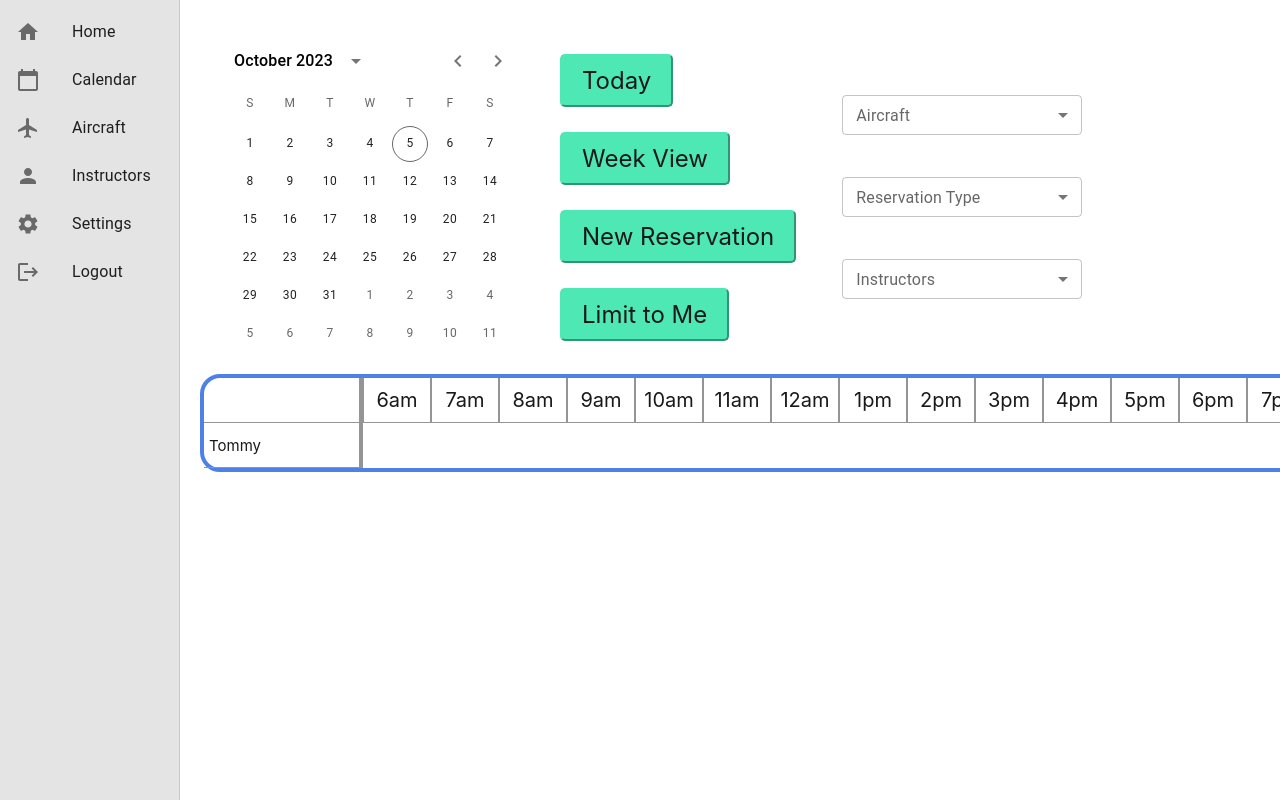
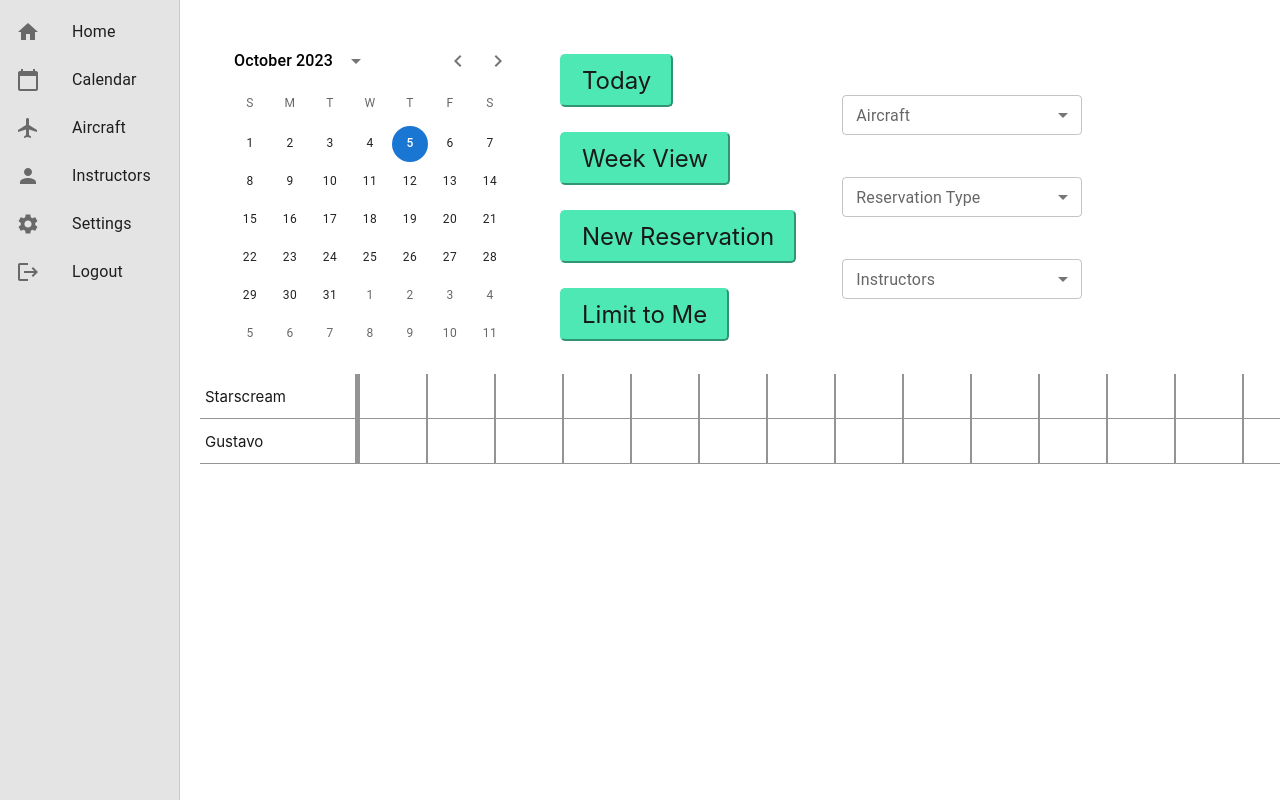
Before and after one commit to jaspersuiter/SkyChart-Frontend, a React (Create React App) app: page /calendar in a window 1280 px wide. Shown: the top 800 px of the page. Built offline with nearby package versions, Linux system fonts and the light colour scheme.

Commit message:
Added in various helper components to support the contruction of the Calendar as well as utilize the various buttons and date pickers that are already implemented in the page

```diff
--- a/src/Calendar/Calendar.css
+++ b/src/Calendar/Calendar.css
@@ -36,15 +36,6 @@
     gap: 10px;
 }
 
-.main-calendar-frame{
-    display: flex;
-    align-items: flex-start;
-    flex: 1 0 0;
-    align-self: stretch;
-    border-radius: 20px;
-    border: 4px solid var(--Trinary-Color, #4D81E8);
-}
-
 .weekday-frame{
     display: flex;
     align-items: flex-start;
--- a/src/Calendar/Calendar.tsx
+++ b/src/Calendar/Calendar.tsx
@@ -13,10 +13,14 @@ import React from 'react';
 import Hour from './Schedule/HourIdentifier';
 import Identifier from './Schedule/Identifier';
 import HourBar from './Schedule/HourHolder';
+import AircraftSection from './Schedule/AircraftSection';
+import InstructorSelection from './Schedule/Instructor';
+import dayjs, { Dayjs } from 'dayjs';
 
 function Calendar() {
     const [open, setOpen] = React.useState(false);
     const [isDay, setIsDay] = React.useState(true);
+    const [day, SetDay] = React.useState<Dayjs | null>(dayjs());
 
     const handleClickOpen = () => {
         setOpen(true);
@@ -26,13 +30,14 @@ function Calendar() {
         setOpen(false);
     };
 
-    const handleClickDayView = () => {
-        setIsDay(true);
+    const handleSwapDayWeek = () => {
+        setIsDay(!isDay);
     };
 
-    const handleClickWeekView = () => {
-        setIsDay(false);
+    const swapDayandWeek = () => {
+        handleSwapDayWeek()
     };
+
   return (
     <div className="mainpage">
         <StaticSidebar />
@@ -41,7 +46,11 @@ function Calendar() {
             <div className='top-content-frame'>
                 <div>
                     <LocalizationProvider dateAdapter={AdapterDayjs}>
-                        <DateCalendar showDaysOutsideCurrentMonth fixedWeekNumber={6} sx={{fontSize: 20}} />
+                        <DateCalendar showDaysOutsideCurrentMonth
+                        fixedWeekNumber={6}
+                        sx={{fontSize: 20}}
+                        value={day}
+                        onChange={(newValue) => SetDay(newValue)} />
                     </LocalizationProvider>
                 </div>
 
@@ -50,7 +59,7 @@ function Calendar() {
 
                     <PrimaryButton text="Today"/>
 
-                    <PrimaryButton text="Week View"/>
+                    <PrimaryButton text={ isDay ? "Week View" : "Day View"} onClick={swapDayandWeek}/>
 
                     <PrimaryButton text="New Reservation" onClick={handleClickOpen}/>
 
@@ -95,16 +104,8 @@ function Calendar() {
 
             </div>
 
-            <div className='main-calendar-frame'>
+            { day && <Schedule isDay={isDay} day={day}/>}
 
-                {!isDay && <div className='weekday-frame'></div>}
-                <div className='time-frame'>
-                    <HourBar isDay={isDay}/>
-                    <Identifier Name={"Tommy"}></Identifier>
-
-                </div>
-
-            </div>
 
         </div>
         <NewReservation open={open} onClose={handleClose}/>
--- /dev/null
+++ b/src/Calendar/Schedule/AircraftSection.tsx
@@ -0,0 +1,35 @@
+import './HourHolder.css';
+import Hour from './HourIdentifier';
+import Identifier from './Identifier';
+
+export interface AircraftSectionProps {
+  isDay: Boolean;
+  AircraftName: String;
+}
+
+function AircraftSection(props: AircraftSectionProps) {
+    return (
+      <div className="mainBar">
+        <Identifier Name={props.AircraftName}/>
+        <Hour isDay={props.isDay}/>
+        <Hour isDay={props.isDay}/>
+        <Hour isDay={props.isDay}/>
+        <Hour isDay={props.isDay}/>
+        <Hour isDay={props.isDay}/>
+        <Hour isDay={props.isDay}/>
+        <Hour isDay={props.isDay}/>
+        <Hour isDay={props.isDay}/>
+        <Hour isDay={props.isDay}/>
+        <Hour isDay={props.isDay}/>
+        <Hour isDay={props.isDay}/>
+        <Hour isDay={props.isDay}/>
+        <Hour isDay={props.isDay}/>
+        <Hour isDay={props.isDay}/>
+        <Hour isDay={props.isDay}/>
+        <Hour isDay={props.isDay}/>
+        <Hour isDay={props.isDay}/>
+      </div>
+    );
+  }
+
+  export default AircraftSection;
--- /dev/null
+++ b/src/Calendar/Schedule/DayCalendar.css
@@ -0,0 +1,17 @@
+.mainSection{
+    display: flex;
+    align-items: center;
+}
+
+.dayTextFormating{
+    transform: rotate(-90deg);
+    align-items: center;
+    margin: 0;
+    color: var(--Black, #191919);
+    text-align: center;
+    font-family: Inter;
+    font-size: 20px;
+    font-style: normal;
+    font-weight: 400;
+    line-height: normal;
+}
--- /dev/null
+++ b/src/Calendar/Schedule/DayCalendar.tsx
@@ -0,0 +1,31 @@
+import { Dayjs } from 'dayjs';
+import './DayCalendar.css';
+import React from 'react';
+import Hour from './HourIdentifier';
+import Identifier from './Identifier';
+import InstructorSelection from './Instructor';
+import AircraftSection from './AircraftSection';
+
+export interface DayCalendarProps {
+  isDay: Boolean;
+  day: Dayjs;
+}
+
+function DayCalendar(props: DayCalendarProps) {
+
+    const dayNames = ['Sunday', 'Monday', 'Tuesday', 'Wednesday', 'Thursday', 'Friday', 'Saturday'];
+
+
+    return (
+      <div className="mainSection">
+            {!props.isDay && <p className='dayTextFormating'>{dayNames[props.day.day()]}</p>}
+            <div className='time-frame'>
+                <AircraftSection isDay={props.isDay}  AircraftName={"Starscream"}/>
+                <InstructorSelection isDay={props.isDay} InstructorName={"Gustavo"}/>
+
+            </div>
+      </div>
+    );
+  }
+
+  export default DayCalendar;
--- /dev/null
+++ b/src/Calendar/Schedule/Instructor.tsx
@@ -0,0 +1,35 @@
+import './HourHolder.css';
+import Hour from './HourIdentifier';
+import Identifier from './Identifier';
+
+export interface InstructorSelectionProps {
+  isDay: Boolean;
+  InstructorName: String;
+}
+
+function InstructorSelection(props: InstructorSelectionProps) {
+    return (
+      <div className="mainBar">
+        <Identifier Name={props.InstructorName}/>
+        <Hour isDay={props.isDay}/>
+        <Hour isDay={props.isDay}/>
+        <Hour isDay={props.isDay}/>
+        <Hour isDay={props.isDay}/>
+        <Hour isDay={props.isDay}/>
+        <Hour isDay={props.isDay}/>
+        <Hour isDay={props.isDay}/>
+        <Hour isDay={props.isDay}/>
+        <Hour isDay={props.isDay}/>
+        <Hour isDay={props.isDay}/>
+        <Hour isDay={props.isDay}/>
+        <Hour isDay={props.isDay}/>
+        <Hour isDay={props.isDay}/>
+        <Hour isDay={props.isDay}/>
+        <Hour isDay={props.isDay}/>
+        <Hour isDay={props.isDay}/>
+        <Hour isDay={props.isDay}/>
+      </div>
+    );
+  }
+
+  export default InstructorSelection;
--- a/src/Calendar/Schedule/Schedule.css
+++ b/src/Calendar/Schedule/Schedule.css
@@ -1,9 +1,8 @@
 .main-calendar-frame{
     display: flex;
-    flex-direction: column;
     align-items: flex-start;
-    flex-grow: 1;
+    flex: 1 0 0;
     align-self: stretch;
-    border: 4px solid blue;
     border-radius: 20px;
+    border: 4px solid var(--Trinary-Color, #4D81E8);
 }
--- a/src/Calendar/Schedule/Schedule.tsx
+++ b/src/Calendar/Schedule/Schedule.tsx
@@ -1,8 +1,16 @@
+import { Dayjs } from "dayjs";
+import DayCalendar from "./DayCalendar";
 
-function Schedule() {
+export interface ScheduleProps {
+  isDay: Boolean;
+  day: Dayjs;
+}
+
+function Schedule(props: ScheduleProps) {
   return (
     <div className='main-calendar-frame'>
-      <p>Testing</p>
+
+      <DayCalendar isDay={props.isDay} day={props.day}/>
     </div>
   );
 }
```
